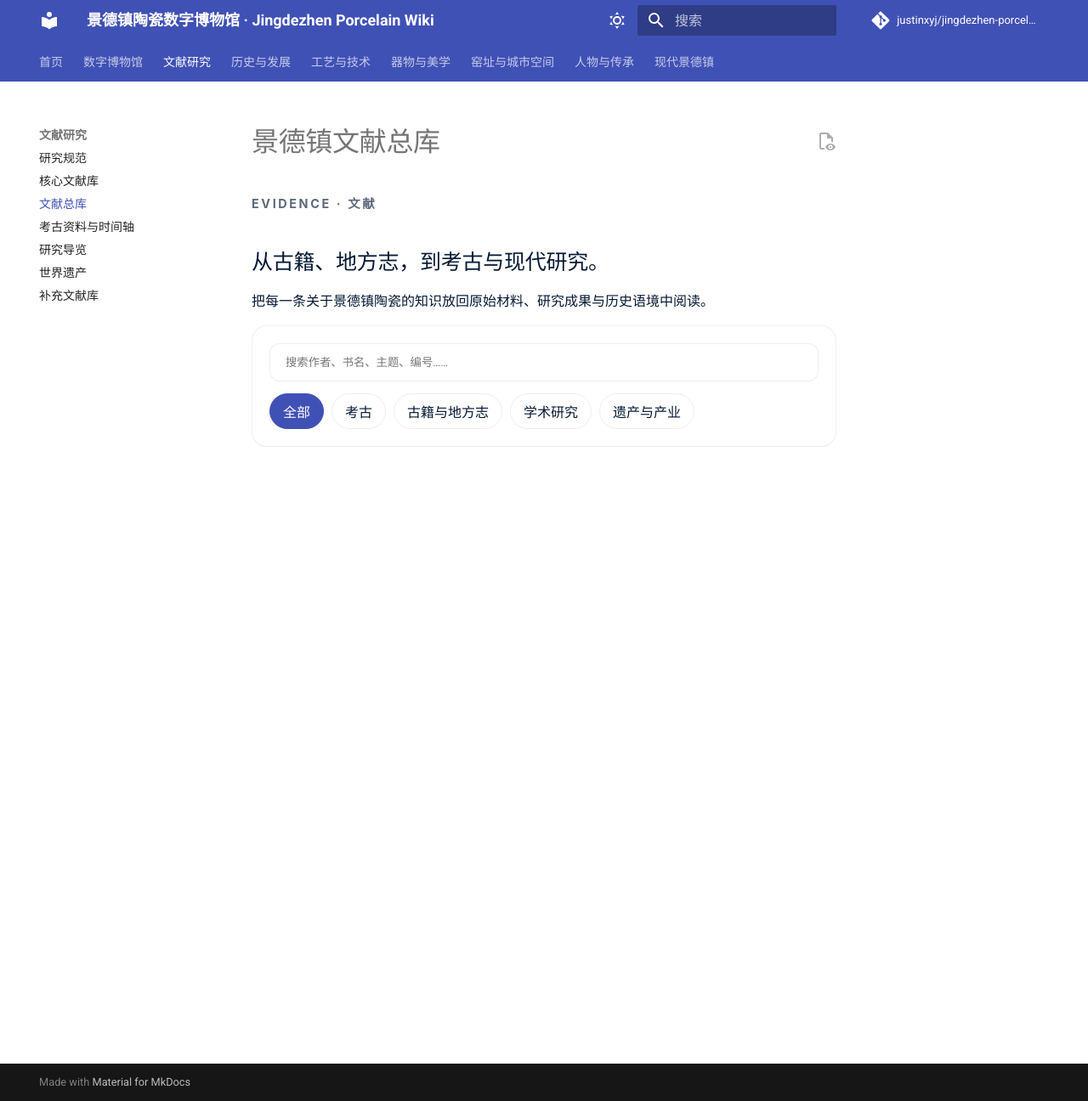
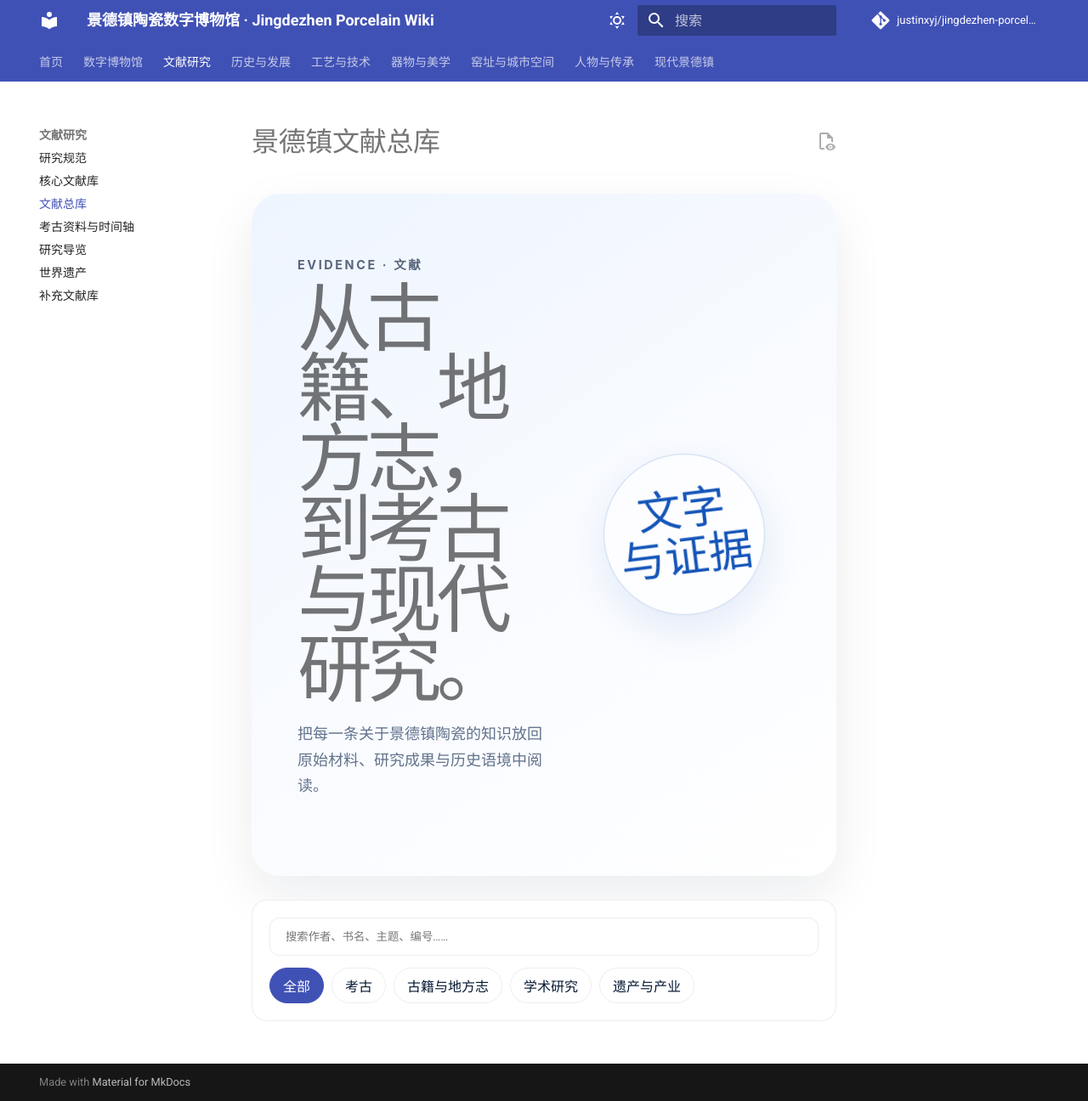
Before and after one commit to justinxyj/jingdezhen-porcelain-wiki, an MkDocs documentation site: the page built from docs/research/literature-library.md, in a window 1280 px wide and 1296 px high. Shown: the whole window at 85% size. Built offline with MkDocs 1.6.1 and Material for MkDocs 9.7.7, drawn with Linux system fonts in a browser that asks for light colours; a script that is not in the unit is left out; comment, search, counter and statistics services are not loaded.

Commit message:
Refine literature library for public-facing museum UX

```diff
--- a/docs/research/literature-library.md
+++ b/docs/research/literature-library.md
@@ -1,9 +1,12 @@
 # 景德镇文献总库
 
-<div class="people-hero">
-  <div class="eyebrow">EVIDENCE · 文献</div>
-  <h2>从古籍、地方志，到考古与现代研究。</h2>
-  <p>把每一条关于景德镇陶瓷的知识放回原始材料、研究成果与历史语境中阅读。</p>
+<div class="museum-hero">
+  <div>
+    <div class="eyebrow">EVIDENCE · 文献</div>
+    <h1>从古籍、地方志，到考古与现代研究。</h1>
+    <p>把每一条关于景德镇陶瓷的知识放回原始材料、研究成果与历史语境中阅读。</p>
+  </div>
+  <div class="museum-hero-mark">文字<br>与证据</div>
 </div>
 
 <div class="library-toolbar">
```
